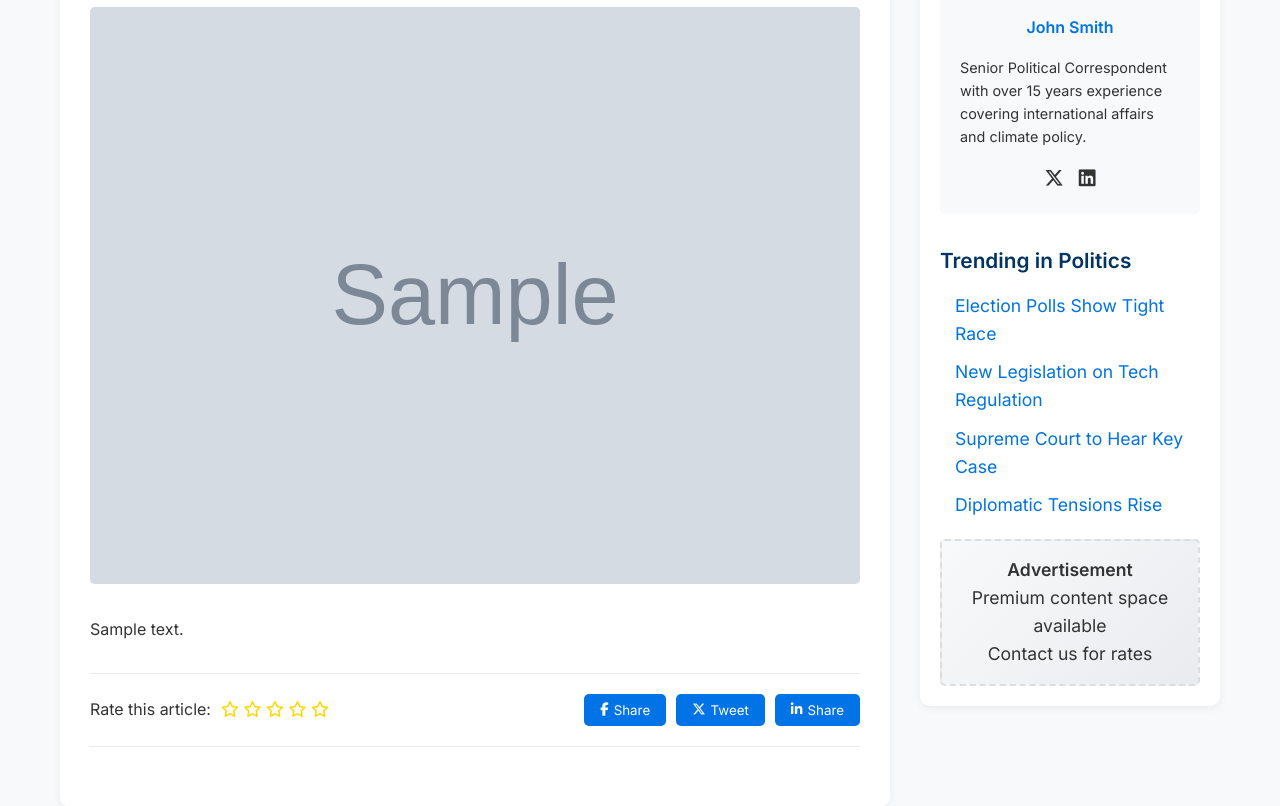
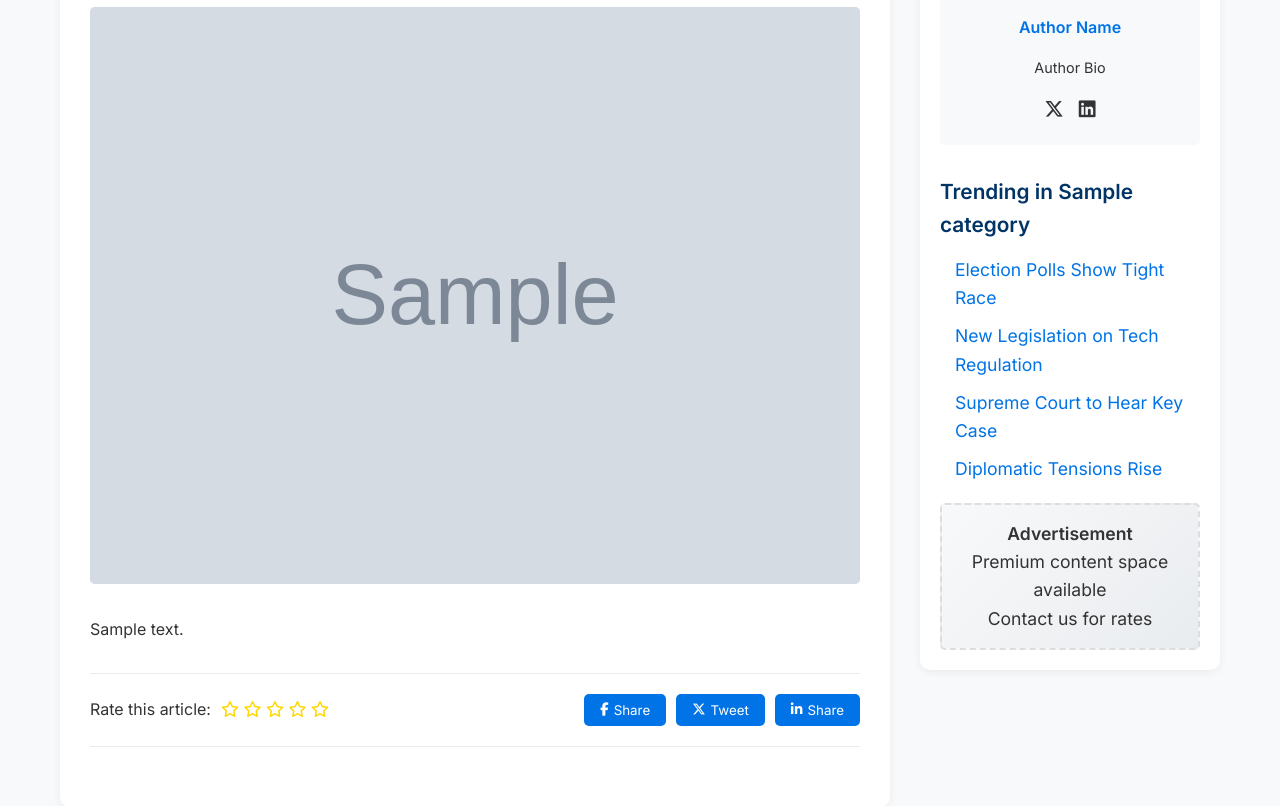
Before and after one commit to mohammed-alhanjouri/e-news, a PHP site: page /article.php?id=1 in a window 1280 px wide. Shown: the part 378-1184 px from the top of the page. Run offline with PHP 8.4, Linux system fonts and the light colour scheme; tables that the repository leaves empty or names only in its code hold one stand-in row (values such as "Sample post"); grey boxes marked "Sample" are stand-in pictures; some libraries are stand-ins or nearby versions.

Commit message:
Make Trending Category Dynamic

```diff
--- a/article.php
+++ b/article.php
@@ -158,7 +158,9 @@ $related_articles = mysqli_fetch_all($related_result, MYSQLI_ASSOC);
                     <?php foreach($related_articles as $related) :?>
                         <article>
                             <img src="<?php echo htmlspecialchars($related['image_url']); ?>" alt="">
-                            <h3><?php echo htmlspecialchars($related['title']); ?></h3>
+                            <h3><a href="article.php?id=<?php echo $related['article_id']; ?>">
+                                <?php echo htmlspecialchars($related['title']); ?>
+                            </a></h3>
                         </article>
                     <?php endforeach; ?>
                 </div>
@@ -169,16 +171,16 @@ $related_articles = mysqli_fetch_all($related_result, MYSQLI_ASSOC);
         <aside class="sidebar">
             <h3>About the Author</h3>
             <div class="author-bio">
-                <img src="https://via.placeholder.com/100" alt="John Smith">
-                <h4>John Smith</h4>
-                <p>Senior Political Correspondent with over 15 years experience covering international affairs and climate policy.</p>
+                <img src="https://via.placeholder.com/100" alt="Author">
+                <h4>Author Name</h4>
+                <p>Author Bio</p>
                 <div class="author-social">
                     <a href="#"><i class="fa-brands fa-x-twitter"></i></a>
                     <a href="#"><i class="fa-brands fa-linkedin"></i></a>
                 </div>
             </div>
 
-            <h3>Trending in Politics</h3>
+            <h3>Trending in <?php echo htmlspecialchars($article['category_name']); ?></h3>
             <ul>
                 <li><a href="#">Election Polls Show Tight Race</a></li>
                 <li><a href="#">New Legislation on Tech Regulation</a></li>
```
